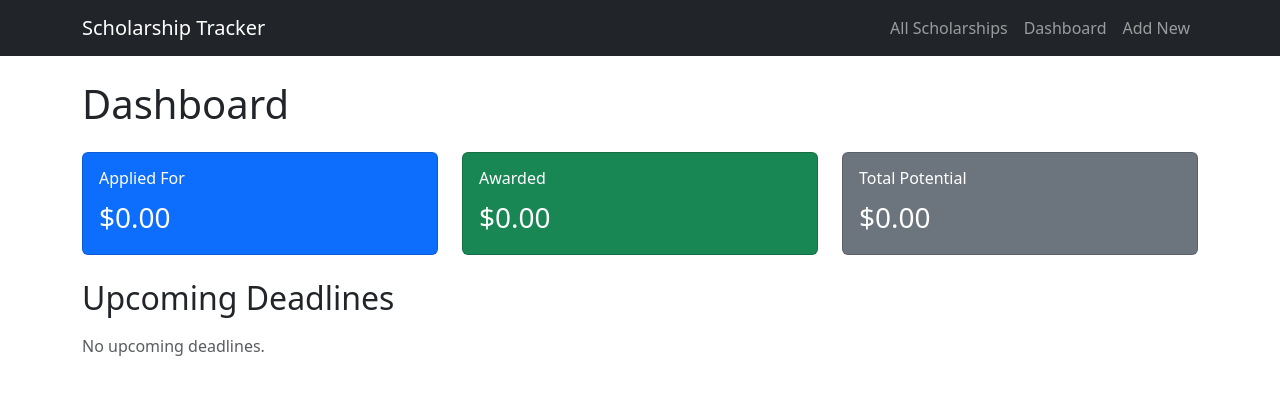
After one commit to gfeuling1/scholarship-tracker, a Flask app: page /dashboard in a window 1280 px wide. The commit adds this page. Shown: the top 395 px of the page. Run offline with Flask 3, Linux system fonts and the light colour scheme.

Commit message:
Phase 2: add dashboard with totals and upcoming deadlines

```diff
--- a/app/routes.py
+++ b/app/routes.py
@@ -12,6 +12,35 @@ def index():
     scholarships = Scholarship.query.order_by(Scholarship.due_date.asc()).all()
     return render_template("index.html", scholarships=scholarships)
 
+@main_bp.route("/dashboard")
+def dashboard():
+    """Summary view: upcoming deadlines and totals."""
+    from datetime import date
+
+    all_scholarships = Scholarship.query.all()
+
+    # Upcoming = not yet resolved (still worth tracking a deadline for)
+    # and due today or later, soonest first.
+    upcoming = sorted(
+        [s for s in all_scholarships if s.status in ("not_started", "in_progress", "submitted") and s.due_date >= date.today()],
+        key=lambda s: s.due_date,
+    )
+
+    # "Applied for" = money tied up in anything you've actually submitted
+    # or are working on — not started doesn't count yet.
+    total_applied = sum(
+        s.amount for s in all_scholarships if s.status in ("in_progress", "submitted")
+    )
+    total_awarded = sum(s.amount for s in all_scholarships if s.status == "awarded")
+    total_potential = sum(s.amount for s in all_scholarships if s.status != "rejected")
+
+    return render_template(
+        "dashboard.html",
+        upcoming=upcoming,
+        total_applied=total_applied,
+        total_awarded=total_awarded,
+        total_potential=total_potential,
+    )
 
 @main_bp.route("/scholarships/new", methods=["GET", "POST"])
 def create_scholarship():
--- a/app/templates/base.html
+++ b/app/templates/base.html
@@ -12,6 +12,7 @@
             <a class="navbar-brand" href="{{ url_for('main.index') }}">Scholarship Tracker</a>
             <div class="navbar-nav">
                 <a class="nav-link" href="{{ url_for('main.index') }}">All Scholarships</a>
+                <a class="nav-link" href="{{ url_for('main.dashboard') }}">Dashboard</a>
                 <a class="nav-link" href="{{ url_for('main.create_scholarship') }}">Add New</a>
             </div>
         </div>
--- /dev/null
+++ b/app/templates/dashboard.html
@@ -0,0 +1,67 @@
+{% extends "base.html" %}
+
+{% block title %}Dashboard{% endblock %}
+
+{% block content %}
+    <h1 class="mb-4">Dashboard</h1>
+
+    <div class="row mb-4">
+        <div class="col-md-4">
+            <div class="card text-bg-primary">
+                <div class="card-body">
+                    <h6 class="card-title">Applied For</h6>
+                    <p class="card-text fs-3">${{ "%.2f"|format(total_applied) }}</p>
+                </div>
+            </div>
+        </div>
+        <div class="col-md-4">
+            <div class="card text-bg-success">
+                <div class="card-body">
+                    <h6 class="card-title">Awarded</h6>
+                    <p class="card-text fs-3">${{ "%.2f"|format(total_awarded) }}</p>
+                </div>
+            </div>
+        </div>
+        <div class="col-md-4">
+            <div class="card text-bg-secondary">
+                <div class="card-body">
+                    <h6 class="card-title">Total Potential</h6>
+                    <p class="card-text fs-3">${{ "%.2f"|format(total_potential) }}</p>
+                </div>
+            </div>
+        </div>
+    </div>
+
+    <h2 class="mb-3">Upcoming Deadlines</h2>
+
+    {% if upcoming %}
+        <table class="table table-striped align-middle">
+            <thead>
+                <tr>
+                    <th>Name</th>
+                    <th>Organization</th>
+                    <th>Amount</th>
+                    <th>Due Date</th>
+                    <th>Status</th>
+                    <th></th>
+                </tr>
+            </thead>
+            <tbody>
+                {% for s in upcoming %}
+                    <tr>
+                        <td>{{ s.name }}</td>
+                        <td>{{ s.organization }}</td>
+                        <td>${{ "%.2f"|format(s.amount) }}</td>
+                        <td>{{ s.due_date.strftime("%b %d, %Y") }}</td>
+                        <td><span class="badge bg-secondary">{{ s.status.replace("_", " ")|title }}</span></td>
+                        <td class="text-end">
+                            <a href="{{ url_for('main.edit_scholarship', scholarship_id=s.id) }}" class="btn btn-sm btn-outline-primary">Edit</a>
+                        </td>
+                    </tr>
+                {% endfor %}
+            </tbody>
+        </table>
+    {% else %}
+        <p class="text-muted">No upcoming deadlines.</p>
+    {% endif %}
+{% endblock %}
```
